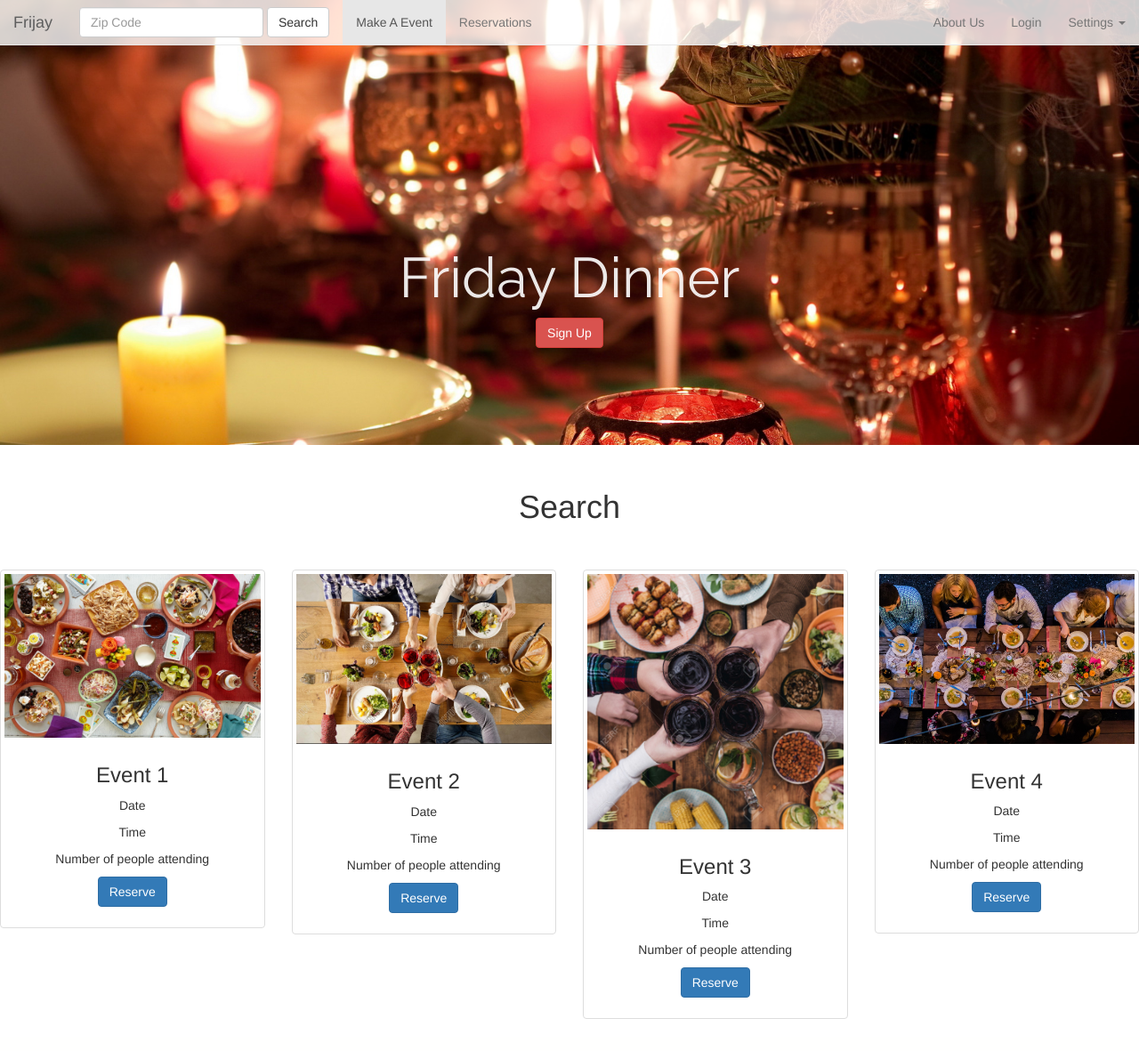
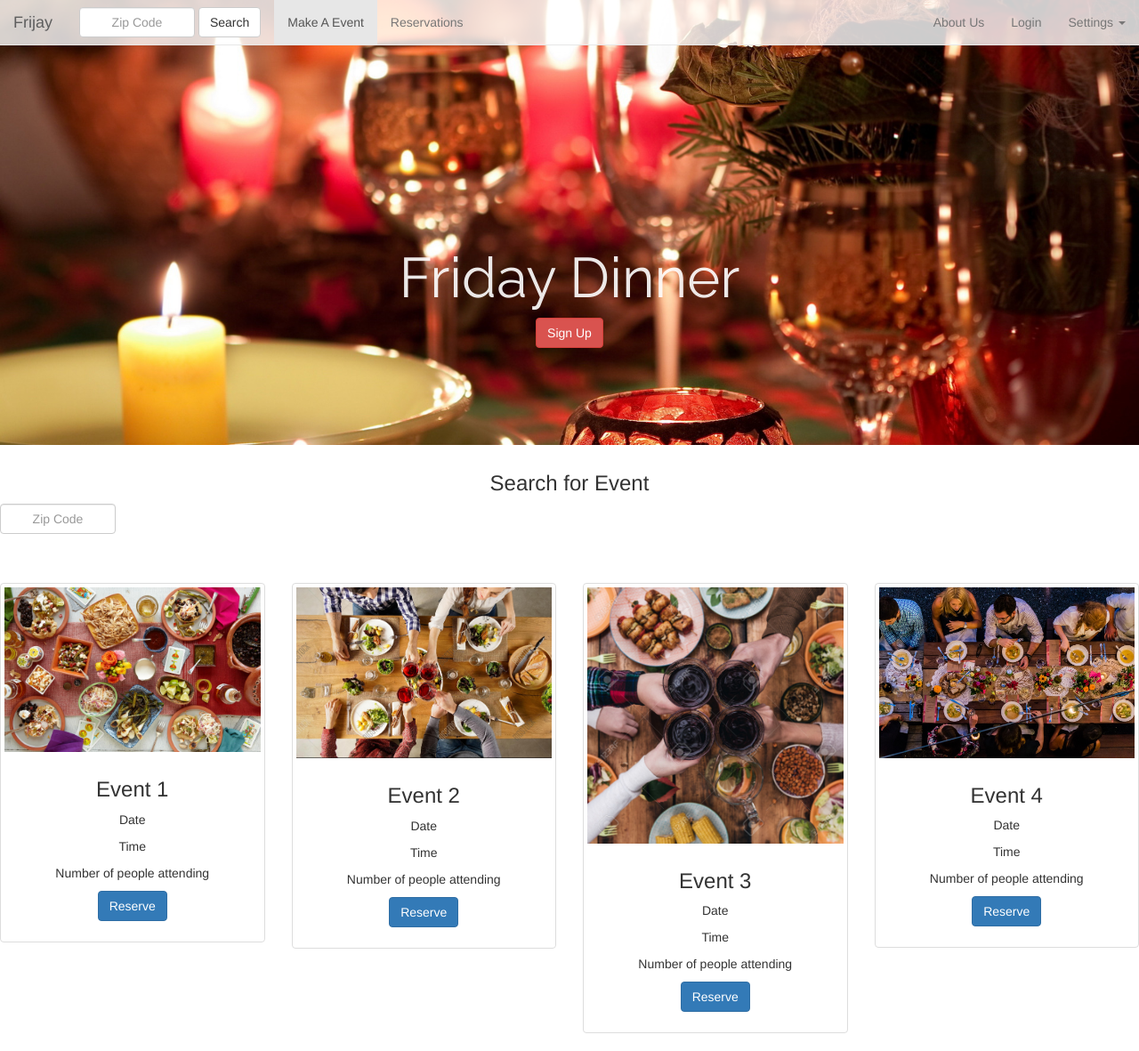
Before and after one commit to afranco07/shabbatTable, a Django app: page /frijay/ in a window 1280 px wide. Shown: the whole page at 89% size. Before the commit the page ends 1145 px from the top, so only its background shows below. Run offline with Django 3.2, Linux system fonts and the light colour scheme; some libraries are stand-ins or nearby versions.

Commit message:
Added Search for events in page

```diff
--- a/static/css/frijay.css
+++ b/static/css/frijay.css
@@ -26,3 +26,16 @@
 .row h1{
     text-align: center;
 }
+.form-group{
+    align-items:center;
+}
+.form-group input[type=text] {
+    text-align: center;
+    width: 130px;
+    -webkit-transition: width 0.4s ease-in-out;
+    transition: width 0.4s ease-in-out;
+}
+
+input[type=text]:focus {
+    width: 100%;
+}
--- a/templates/frijay/index.html
+++ b/templates/frijay/index.html
@@ -8,9 +8,10 @@
         <h1>Friday Dinner</h1>
         <p><a class="btn btn-danger btn-md" href="signup.html" role="button">Sign Up</a></p>
     </div>
-    <div class="row">
-        <h1> Search </h1>
-    </div>
+        <h3 style="text-align: center"> Search for Event</h3>
+    <div class="form-group">
+				  <input type="text" class="form-control" placeholder="Zip Code">
+				</div>
     <br><br>
     <div class="row">
   <div class="col-sm-4 col-md-3">
```
